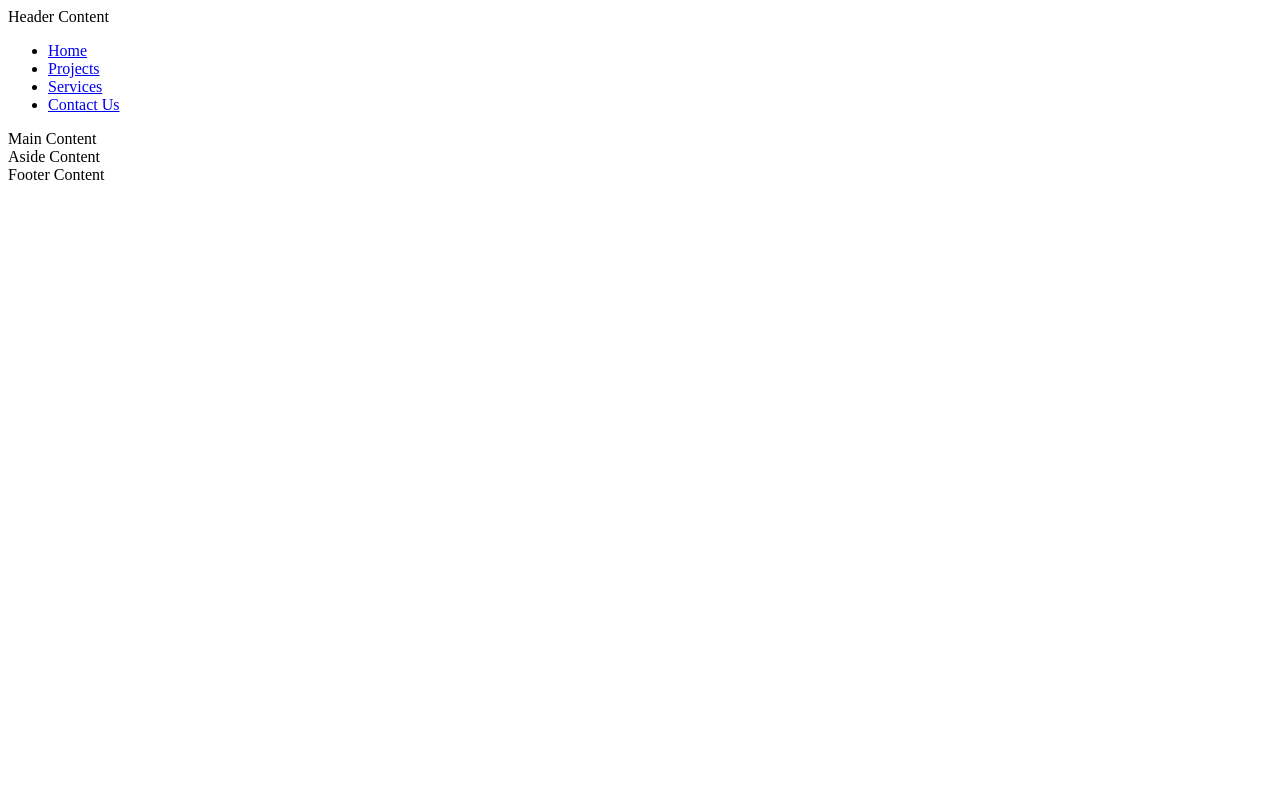
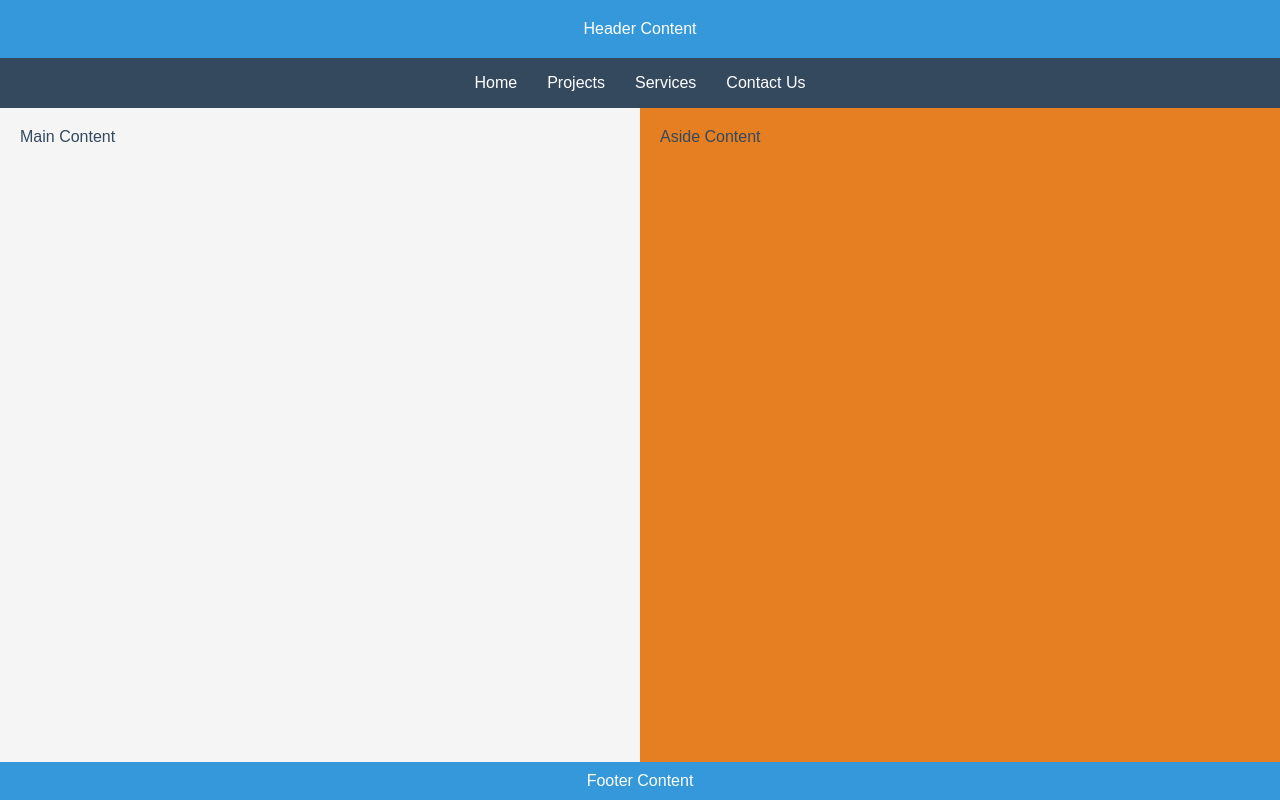
Before and after one commit to vickhail/wdd131, a plain HTML site: page week01/basic-layout.html in a window 1280 px wide. Drawn offline with Linux system fonts and the light colour scheme.

Commit message:
stylesheet link

```diff
--- a/week01/basic-layout.html
+++ b/week01/basic-layout.html
@@ -5,6 +5,7 @@
     <meta charset="UTF-8">
     <meta name="viewport" content="width=device-width, initial-scale=1.0">
     <title>Document</title>
+    <link rel="stylesheet" href="styles/layout.css">
 </head>
 
 <body>
--- a/week01/styles/layout.css
+++ b/week01/styles/layout.css
@@ -1,5 +1,3 @@
-/* layout.css */
-
 body {
     display: grid;
     grid-template-areas:
```
